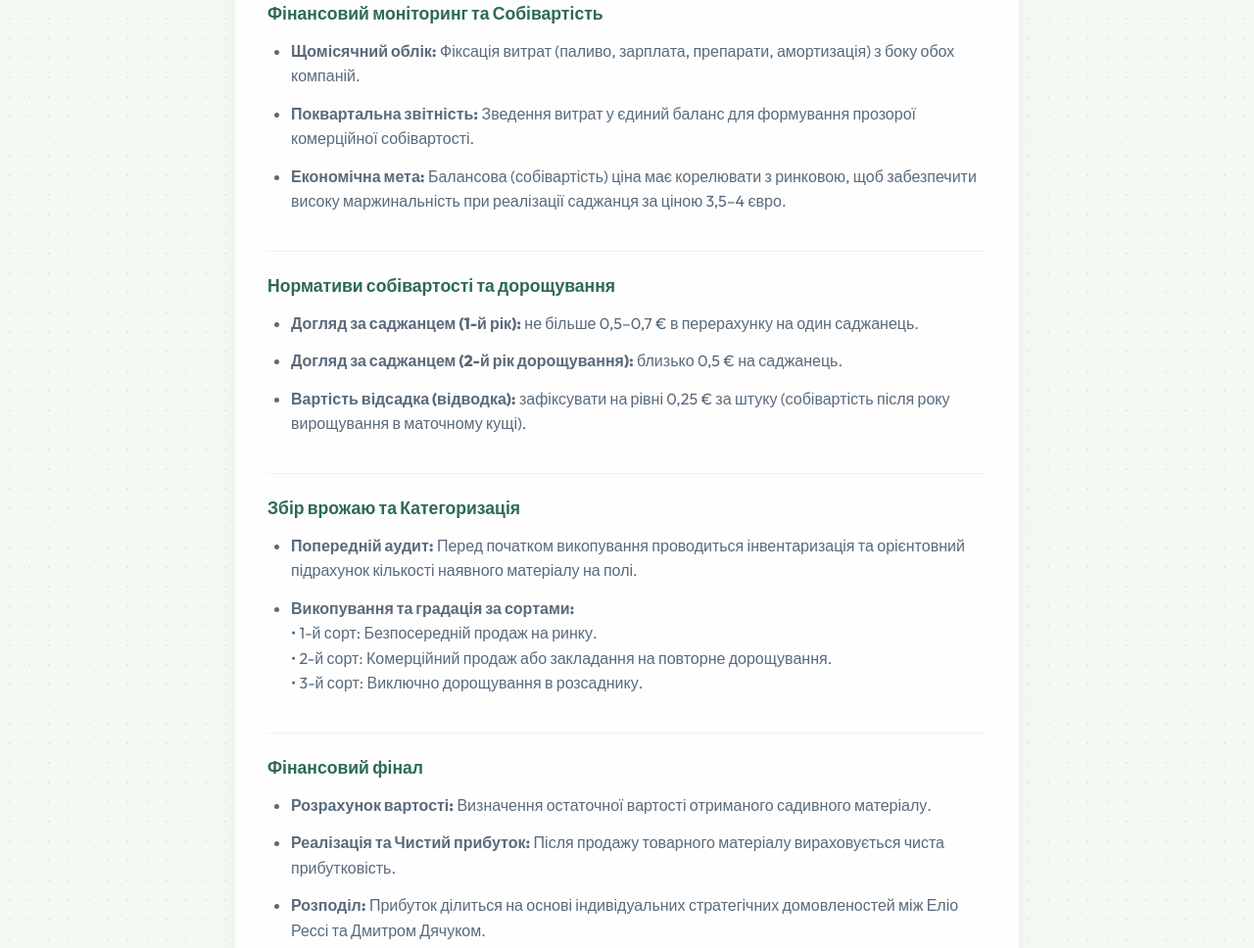
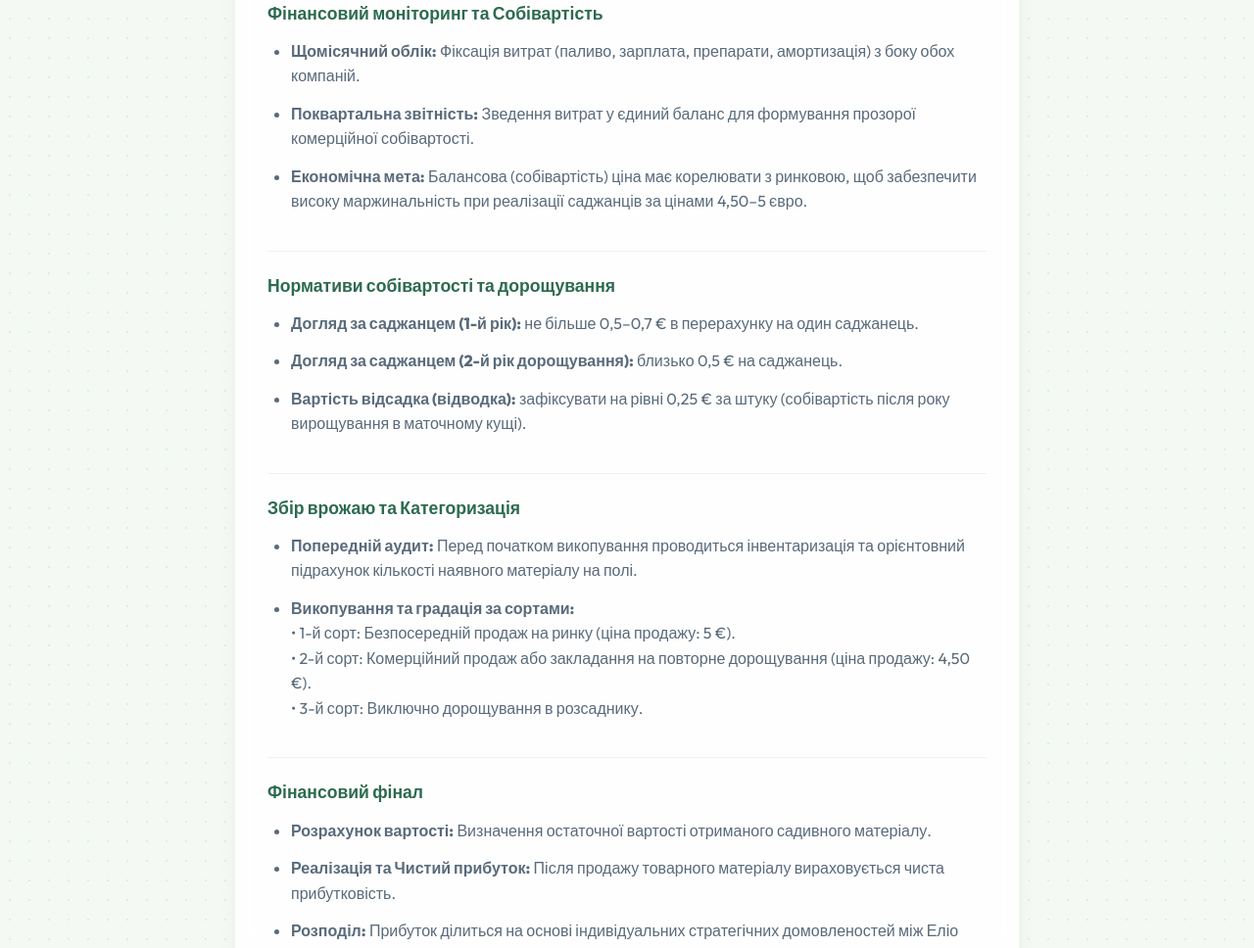
Before and after one commit to layter92-netizen/rosadnyk-2026, a plain HTML site: page index.html in a window 1280 px wide. Shown: the part 5611-6579 px from the top of the page at 98% size. Drawn offline with Linux system fonts and the light colour scheme.

Commit message:
Add files via upload

```diff
--- a/index.html
+++ b/index.html
@@ -255,7 +255,7 @@
                         <ul>
                             <li data-i18n="part-sec5-sub1-li1"><strong>Щомісячний облік:</strong> Фіксація витрат (паливо, зарплата, препарати, амортизація) з боку обох компаній.</li>
                             <li data-i18n="part-sec5-sub1-li2"><strong>Поквартальна звітність:</strong> Зведення витрат у єдиний баланс для формування прозорої комерційної собівартості.</li>
-                            <li data-i18n="part-sec5-sub1-li3"><strong>Економічна мета:</strong> Балансова (собівартість) ціна має корелювати з ринковою, щоб забезпечити високу маржинальність при реалізації саджанця за ціною 3,5–4 євро.</li>
+                            <li data-i18n="part-sec5-sub1-li3"><strong>Економічна мета:</strong> Балансова (собівартість) ціна має корелювати з ринковою, щоб забезпечити високу маржинальність при реалізації саджанців за цінами 4,50–5 євро.</li>
                         </ul>
                     </div>
 
@@ -273,8 +273,8 @@
                         <ul>
                             <li data-i18n="part-sec5-sub2-li1"><strong>Попередній аудит:</strong> Перед початком викопування проводиться інвентаризація та орієнтовний підрахунок кількості наявного матеріалу на полі.</li>
                             <li data-i18n="part-sec5-sub2-li2"><strong>Викопування та градація за сортами:</strong><br>
-                            • 1-й сорт: Безпосередній продаж на ринку.<br>
-                            • 2-й сорт: Комерційний продаж або закладання на повторне дорощування.<br>
+                            • 1-й сорт: Безпосередній продаж на ринку (ціна продажу: 5 €).<br>
+                            • 2-й сорт: Комерційний продаж або закладання на повторне дорощування (ціна продажу: 4,50 €).<br>
                             • 3-й сорт: Виключно дорощування в розсаднику.</li>
                         </ul>
                     </div>
```
